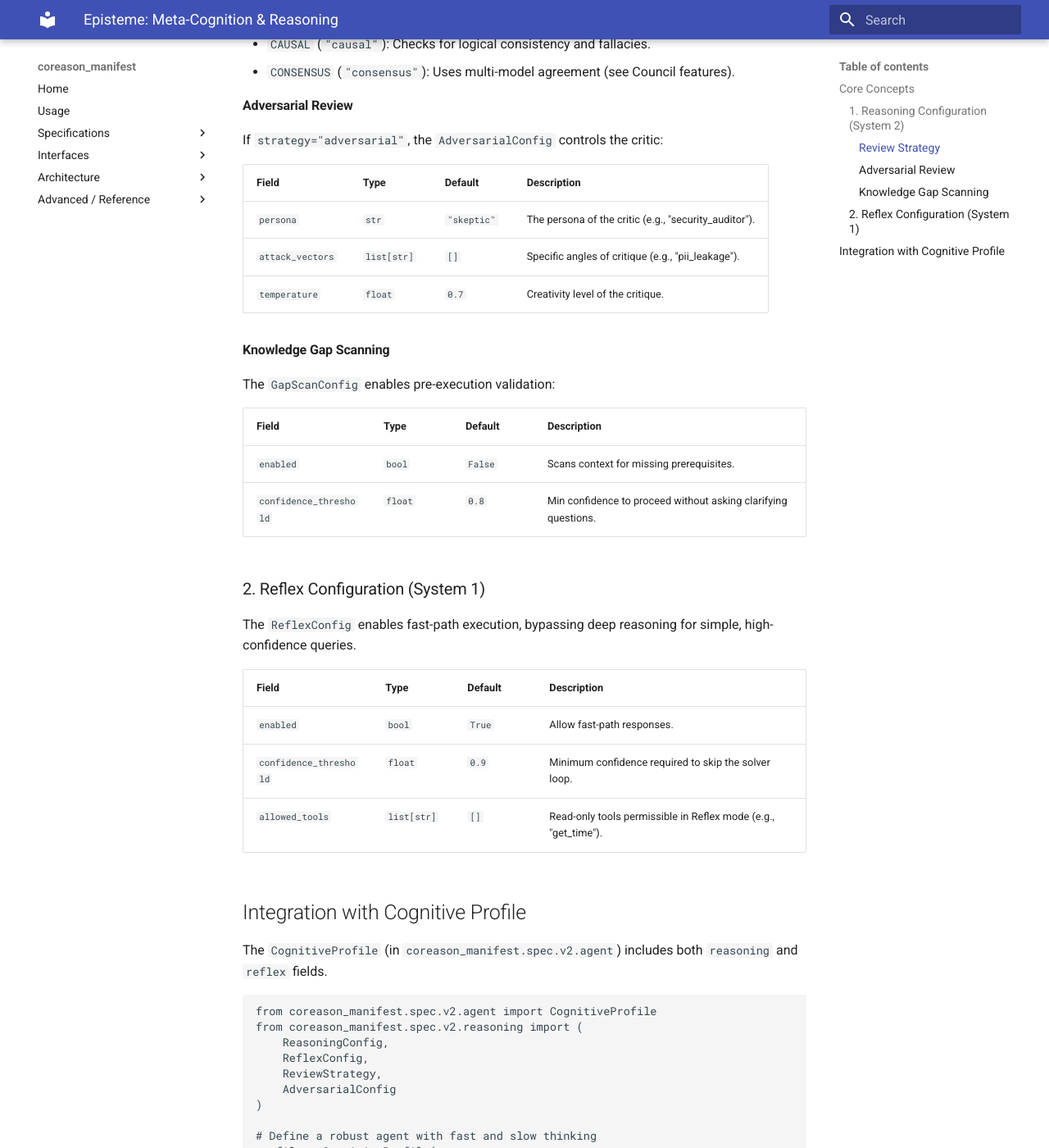
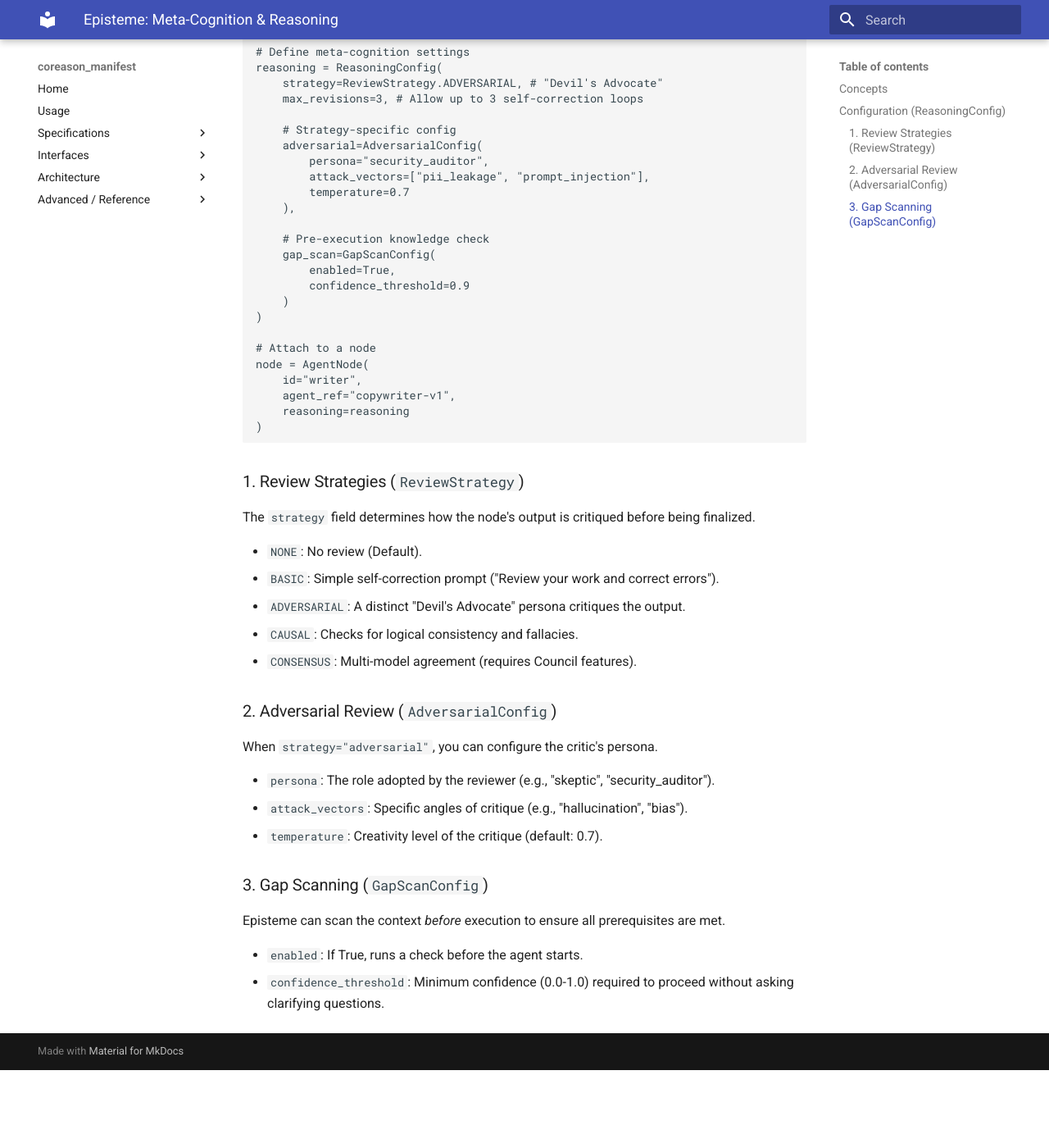
Before and after one commit to CoReason-AI/coreason-manifest, an MkDocs documentation site: the page built from docs/episteme_reasoning.md, in a window 1280 px wide and 1400 px high, scrolled down 645 px. Shown: the whole window at 82% size. Built offline with MkDocs 1.6.1 and Material for MkDocs 9.7.7, drawn with Linux system fonts in a browser that asks for light colours; after the commit the page ends 1950 px from its top, so only the background shows below that; some of the changed text lies outside the part shown.

Commit message:
Implement Episteme / Meta-Cognition Logic (#439)
* Implement Episteme (Meta-Cognition) logic, tests, and documentation.

- Populate `src/coreason_manifest/spec/v2/reasoning.py` with `ReviewStrategy`, `AdversarialConfig`, `GapScanConfig`, and `ReasoningConfig`.
- Update `src/coreason_manifest/spec/v2/recipe.py` to add `reasoning` field to `RecipeNode`.
- Populate `tests/test_v2_episteme_harvest.py` with comprehensive tests including edge cases and integration tests for `AgentNode`.
- Create `docs/episteme_reasoning.md` and update `docs/graph_recipes.md` to document the new features.

````diff
--- a/docs/episteme_reasoning.md
+++ b/docs/episteme_reasoning.md
@@ -1,86 +1,74 @@
 # Episteme: Meta-Cognition & Reasoning
 
-The **Episteme Schema** (`coreason_manifest.spec.v2.reasoning`) defines the "System 2" capabilities of an agent. It allows a `Recipe` to configure advanced meta-cognitive loops, such as self-correction, adversarial review, and knowledge gap scanning.
+Coreason V2 introduces **Episteme**, a framework for meta-cognition that enables agents to critique their own work, detect knowledge gaps, and reason about their reasoning.
 
-Additionally, this schema includes the "System 1" **Reflex** configuration for fast-path execution.
+This is configured via the `reasoning` field on any `RecipeNode`.
 
-## Core Concepts
+## Concepts
 
-### 1. Reasoning Configuration (System 2)
+Episteme provides two main capabilities:
 
-The `ReasoningConfig` model governs the depth of thought applied *before* or *after* a response is generated.
+1.  **Review Strategies**: How the node output is critiqued (Self-Correction, Devil's Advocate).
+2.  **Gap Scanning**: Pre-execution checks for missing prerequisites (Knowledge Gaps).
 
-#### Review Strategy
-
-The `ReviewStrategy` defines how the output is critiqued.
-
-*   `NONE` (`"none"`): No critique step. Default.
-*   `BASIC` (`"basic"`): Simple self-correction loop where the model reviews its own output.
-*   `ADVERSARIAL` (`"adversarial"`): A "Devil's Advocate" reviewer challenges the output.
-*   `CAUSAL` (`"causal"`): Checks for logical consistency and fallacies.
-*   `CONSENSUS` (`"consensus"`): Uses multi-model agreement (see Council features).
-
-#### Adversarial Review
-
-If `strategy="adversarial"`, the `AdversarialConfig` controls the critic:
-
-| Field | Type | Default | Description |
-| :--- | :--- | :--- | :--- |
-| `persona` | `str` | `"skeptic"` | The persona of the critic (e.g., "security_auditor"). |
-| `attack_vectors` | `list[str]` | `[]` | Specific angles of critique (e.g., "pii_leakage"). |
-| `temperature` | `float` | `0.7` | Creativity level of the critique. |
-
-#### Knowledge Gap Scanning
-
-The `GapScanConfig` enables pre-execution validation:
-
-| Field | Type | Default | Description |
-| :--- | :--- | :--- | :--- |
-| `enabled` | `bool` | `False` | Scans context for missing prerequisites. |
-| `confidence_threshold` | `float` | `0.8` | Min confidence to proceed without asking clarifying questions. |
-
-### 2. Reflex Configuration (System 1)
-
-The `ReflexConfig` enables fast-path execution, bypassing deep reasoning for simple, high-confidence queries.
-
-| Field | Type | Default | Description |
-| :--- | :--- | :--- | :--- |
-| `enabled` | `bool` | `True` | Allow fast-path responses. |
-| `confidence_threshold` | `float` | `0.9` | Minimum confidence required to skip the solver loop. |
-| `allowed_tools` | `list[str]` | `[]` | Read-only tools permissible in Reflex mode (e.g., "get_time"). |
-
-## Integration with Cognitive Profile
-
-The `CognitiveProfile` (in `coreason_manifest.spec.v2.agent`) includes both `reasoning` and `reflex` fields.
+## Configuration (`ReasoningConfig`)
 
 ```python
-from coreason_manifest.spec.v2.agent import CognitiveProfile
 from coreason_manifest.spec.v2.reasoning import (
     ReasoningConfig,
-    ReflexConfig,
     ReviewStrategy,
-    AdversarialConfig
+    AdversarialConfig,
+    GapScanConfig
 )
 
-# Define a robust agent with fast and slow thinking
-profile = CognitiveProfile(
-    role="security_analyst",
+# Define meta-cognition settings
+reasoning = ReasoningConfig(
+    strategy=ReviewStrategy.ADVERSARIAL, # "Devil's Advocate"
+    max_revisions=3, # Allow up to 3 self-correction loops
 
-    # System 1: Handle simple checks instantly
-    reflex=ReflexConfig(
-        enabled=True,
-        confidence_threshold=0.95,
-        allowed_tools=["lookup_ip_reputation"]
+    # Strategy-specific config
+    adversarial=AdversarialConfig(
+        persona="security_auditor",
+        attack_vectors=["pii_leakage", "prompt_injection"],
+        temperature=0.7
     ),
 
-    # System 2: Deep review for complex analysis
-    reasoning=ReasoningConfig(
-        strategy=ReviewStrategy.ADVERSARIAL,
-        adversarial=AdversarialConfig(
-            persona="red_team_lead",
-            attack_vectors=["false_negative_risk"]
-        ),
-        max_revisions=2
+    # Pre-execution knowledge check
+    gap_scan=GapScanConfig(
+        enabled=True,
+        confidence_threshold=0.9
     )
 )
+
+# Attach to a node
+node = AgentNode(
+    id="writer",
+    agent_ref="copywriter-v1",
+    reasoning=reasoning
+)
 ```
+
+### 1. Review Strategies (`ReviewStrategy`)
+
+The `strategy` field determines how the node's output is critiqued before being finalized.
+
+*   `NONE`: No review (Default).
+*   `BASIC`: Simple self-correction prompt ("Review your work and correct errors").
+*   `ADVERSARIAL`: A distinct "Devil's Advocate" persona critiques the output.
+*   `CAUSAL`: Checks for logical consistency and fallacies.
+*   `CONSENSUS`: Multi-model agreement (requires Council features).
+
+### 2. Adversarial Review (`AdversarialConfig`)
+
+When `strategy="adversarial"`, you can configure the critic's persona.
+
+*   `persona`: The role adopted by the reviewer (e.g., "skeptic", "security_auditor").
+*   `attack_vectors`: Specific angles of critique (e.g., "hallucination", "bias").
+*   `temperature`: Creativity level of the critique (default: 0.7).
+
+### 3. Gap Scanning (`GapScanConfig`)
+
+Episteme can scan the context *before* execution to ensure all prerequisites are met.
+
+*   `enabled`: If True, runs a check before the agent starts.
+*   `confidence_threshold`: Minimum confidence (0.0-1.0) required to proceed without asking clarifying questions.
````
Also changed, not shown: docs/graph_recipes.md (+8 -0 lines), 3 other files.
